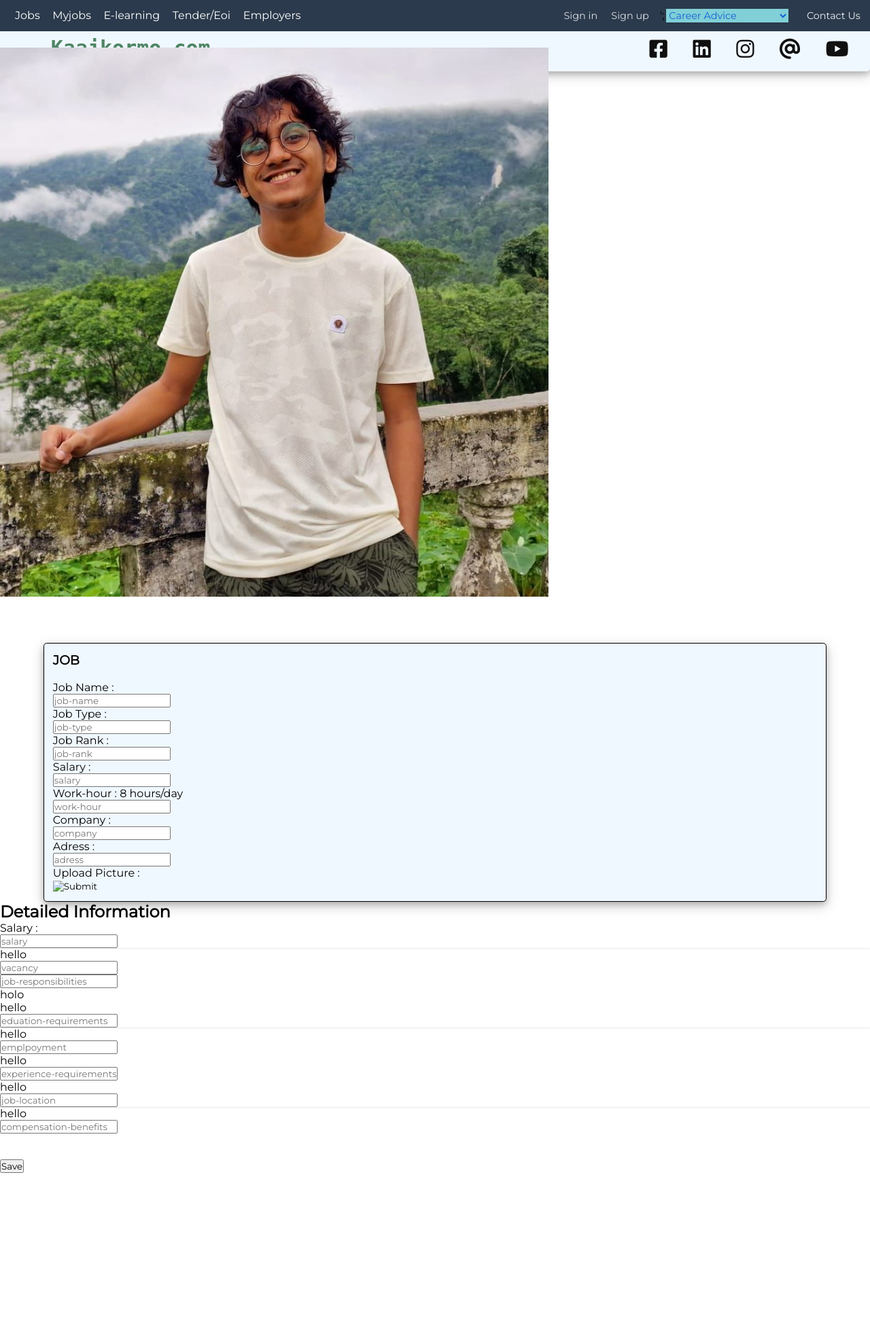
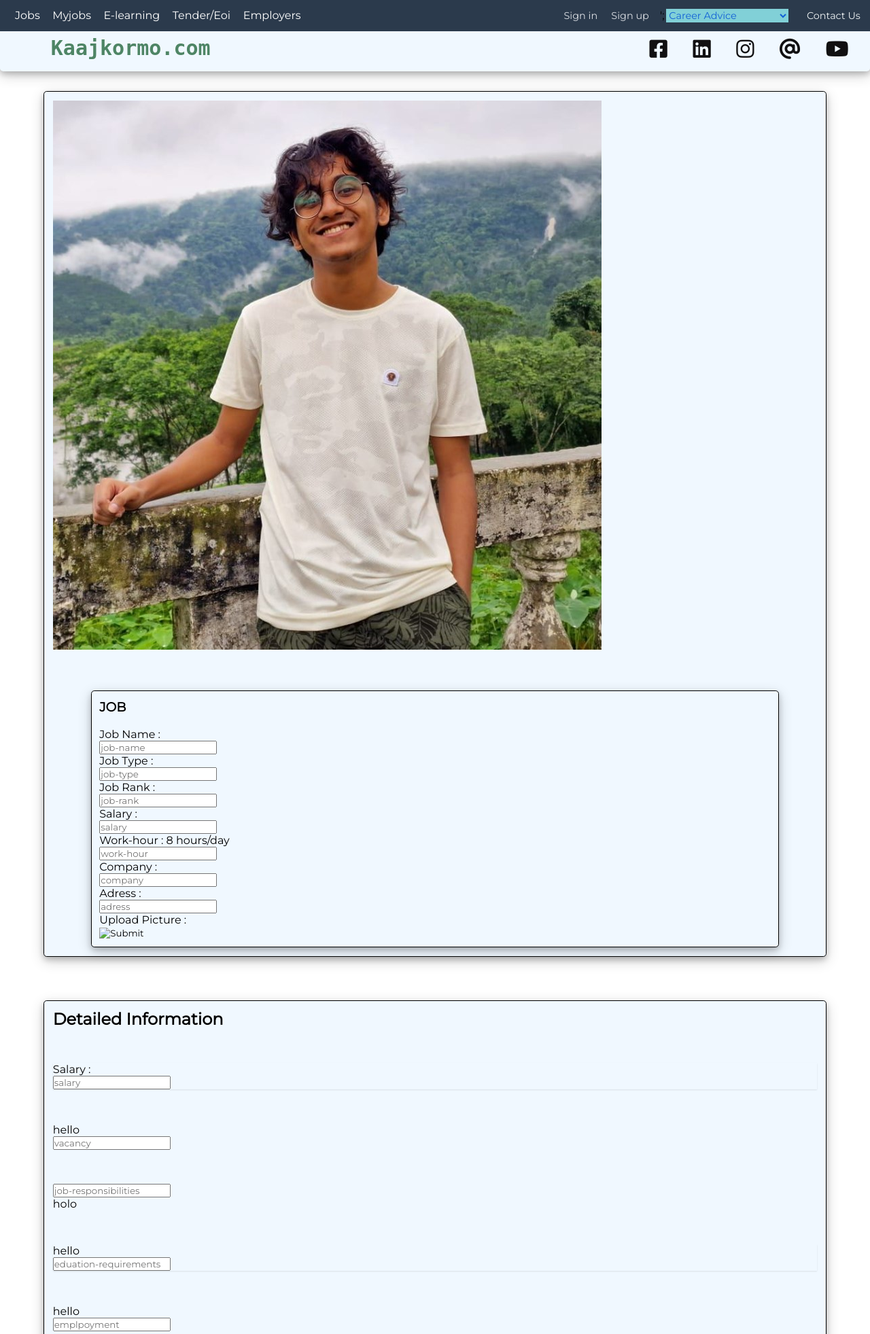
Before and after one commit to Talha76/SPL1, a PHP site: page /job_profile_edit.html in a window 1280 px wide. Shown: the top 1963 px of the page at 68% size. Run offline with PHP 8.4, Linux system fonts and the light colour scheme.

Commit message:
Update job_profile_edit_style.css
Co-Authored-By: kawsarahamad <95154728+kawsarahamad@users.noreply.github.com>

```diff
--- a/home/css/job_profile_edit_style.css
+++ b/home/css/job_profile_edit_style.css
@@ -1,4 +1,3 @@
-.job-info, .detailed-info, .basic-info {
 .job-info, .detailed-info, .basic-info {
     margin-top: 5%;
     margin-left: 5%;
```
